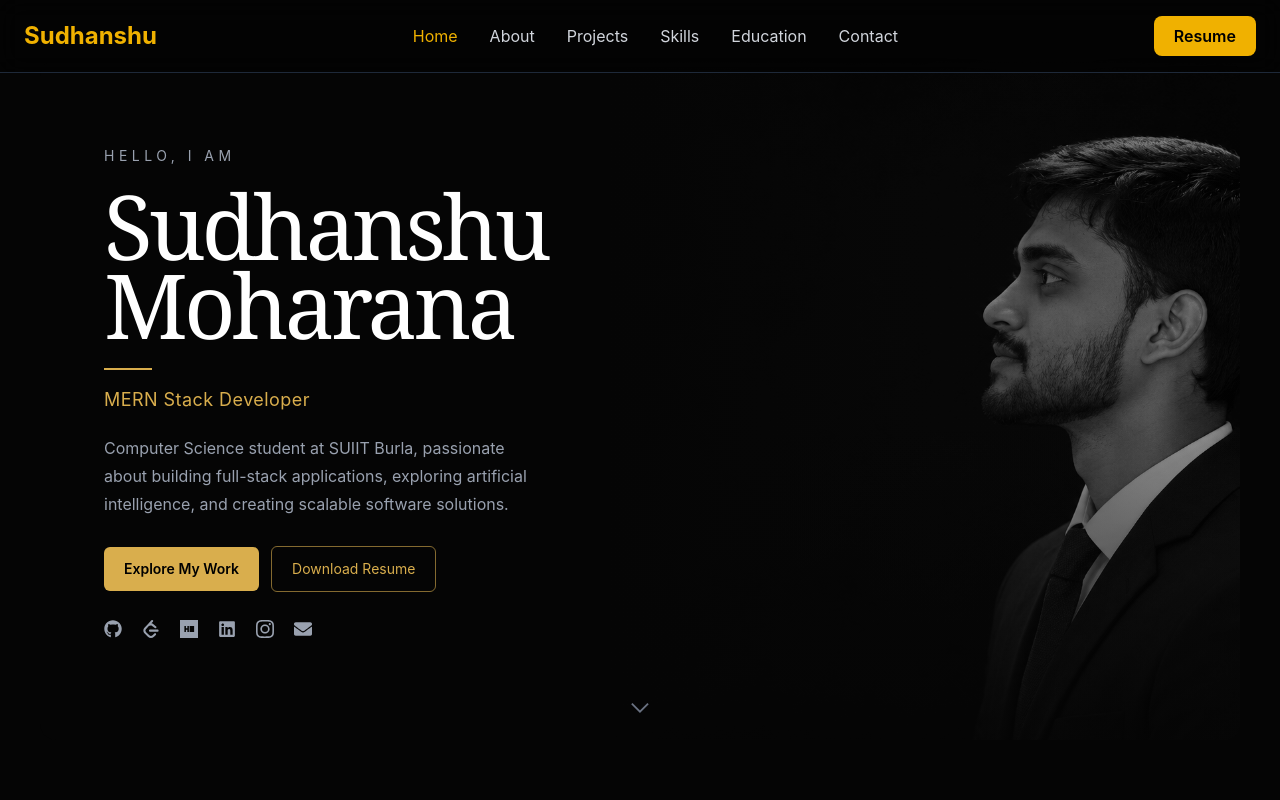
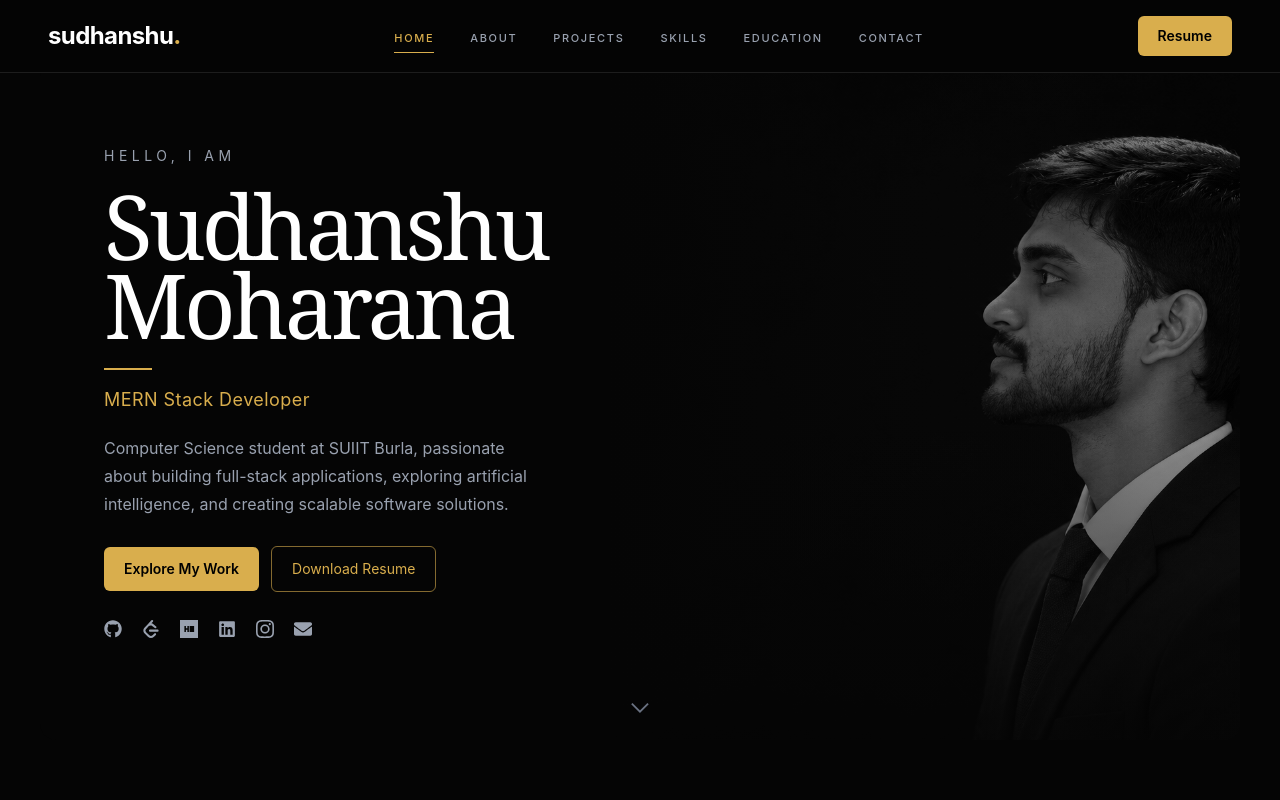
Before and after one commit to MoharanaSudhanshu/portfolio, a React (Vite) app: page / in a window 1280 px wide. Shown: the top 800 px of the page. Built offline with nearby package versions, Linux system fonts and the light colour scheme.

Commit message:
Update Navbar.jsx

```diff
--- a/src/components/Navbar.jsx
+++ b/src/components/Navbar.jsx
@@ -1,3 +1,4 @@
+
 import { useState } from "react";
 import { Menu, X } from "lucide-react";
 import { Link } from "react-scroll";
@@ -14,26 +15,33 @@ function Navbar() {
     "contact",
   ];
 
+  const resumeUrl = `${import.meta.env.BASE_URL}resume.pdf`;
+
   return (
-    <nav className="fixed top-0 left-0 w-full z-50 bg-black/40 backdrop-blur-md border-b border-gray-800">
-      <div className="max-w-7xl mx-auto flex justify-between items-center px-6 py-4">
+    <nav className="fixed inset-x-0 top-0 z-50 border-b border-white/10 bg-[#050505]/85 backdrop-blur-xl">
+      <div className="mx-auto flex max-w-[1500px] items-center justify-between px-5 py-4 sm:px-8 lg:px-12">
         {/* Logo */}
-        <Link to="home" smooth={true} duration={500} className="cursor-pointer">
-          <h1 className="text-2xl font-bold text-yellow-500">Sudhanshu</h1>
+        <Link
+          to="home"
+          smooth
+          duration={500}
+          className="cursor-pointer text-2xl font-bold tracking-tight text-white"
+        >
+          sudhanshu<span className="text-[#D9AE4D]">.</span>
         </Link>
 
-        {/* Desktop Menu */}
-        <ul className="hidden md:flex gap-8 text-gray-300">
+        {/* Desktop navigation */}
+        <ul className="hidden items-center gap-7 md:flex lg:gap-9">
           {navLinks.map((link) => (
             <li key={link}>
               <Link
                 to={link}
-                smooth={true}
+                smooth
                 duration={500}
                 offset={-80}
-                spy={true}
-                activeClass="text-yellow-500"
-                className="cursor-pointer capitalize hover:text-yellow-500 transition duration-300"
+                spy
+                activeClass="!text-[#D9AE4D] after:scale-x-100"
+                className="relative cursor-pointer py-2 text-[11px] font-medium uppercase tracking-[0.15em] text-gray-400 transition-colors duration-300 after:absolute after:bottom-0 after:left-0 after:h-px after:w-full after:origin-left after:scale-x-0 after:bg-[#D9AE4D] after:transition-transform after:duration-300 hover:text-white hover:after:scale-x-100"
               >
                 {link}
               </Link>
@@ -41,37 +49,52 @@ function Navbar() {
           ))}
         </ul>
 
-        {/* Resume Button */}
+        {/* Resume */}
         <a
-          href="/public/resume.pdf"
+          href={resumeUrl}
           download
-          className="hidden md:block bg-yellow-500 text-black px-5 py-2 rounded-lg font-semibold hover:bg-yellow-400 transition"
+          className="hidden rounded-md bg-[#D9AE4D] px-5 py-2.5 text-sm font-semibold text-black transition-colors hover:bg-[#E8C46C] md:block"
         >
           Resume
         </a>
 
-        {/* Mobile Menu Button */}
-        <button className="md:hidden" onClick={() => setIsOpen(!isOpen)}>
-          {isOpen ? <X size={28} /> : <Menu size={28} />}
+        {/* Mobile menu toggle */}
+        <button
+          type="button"
+          aria-label={isOpen ? "Close menu" : "Open menu"}
+          aria-expanded={isOpen}
+          onClick={() => setIsOpen((prev) => !prev)}
+          className="rounded-md p-2 text-white transition hover:text-[#D9AE4D] md:hidden"
+        >
+          {isOpen ? <X size={25} /> : <Menu size={25} />}
         </button>
       </div>
 
-      {/* Mobile Menu */}
+      {/* Mobile navigation */}
       {isOpen && (
-        <div className="md:hidden bg-black px-6 py-4">
+        <div className="border-t border-white/10 bg-[#080808] px-6 py-4 shadow-xl md:hidden">
           {navLinks.map((link) => (
             <Link
               key={link}
               to={link}
-              smooth={true}
+              smooth
               duration={500}
               offset={-80}
               onClick={() => setIsOpen(false)}
-              className="block py-3 border-b border-gray-800 capitalize cursor-pointer hover:text-yellow-500 transition"
+              className="block cursor-pointer border-b border-white/5 py-3 text-xs uppercase tracking-[0.16em] text-gray-400 transition hover:text-[#D9AE4D]"
             >
               {link}
             </Link>
           ))}
+
+          <a
+            href={resumeUrl}
+            download
+            onClick={() => setIsOpen(false)}
+            className="mt-5 inline-block rounded-md bg-[#D9AE4D] px-5 py-3 text-sm font-semibold text-black transition hover:bg-[#E8C46C]"
+          >
+            Download Resume
+          </a>
         </div>
       )}
     </nav>
```
